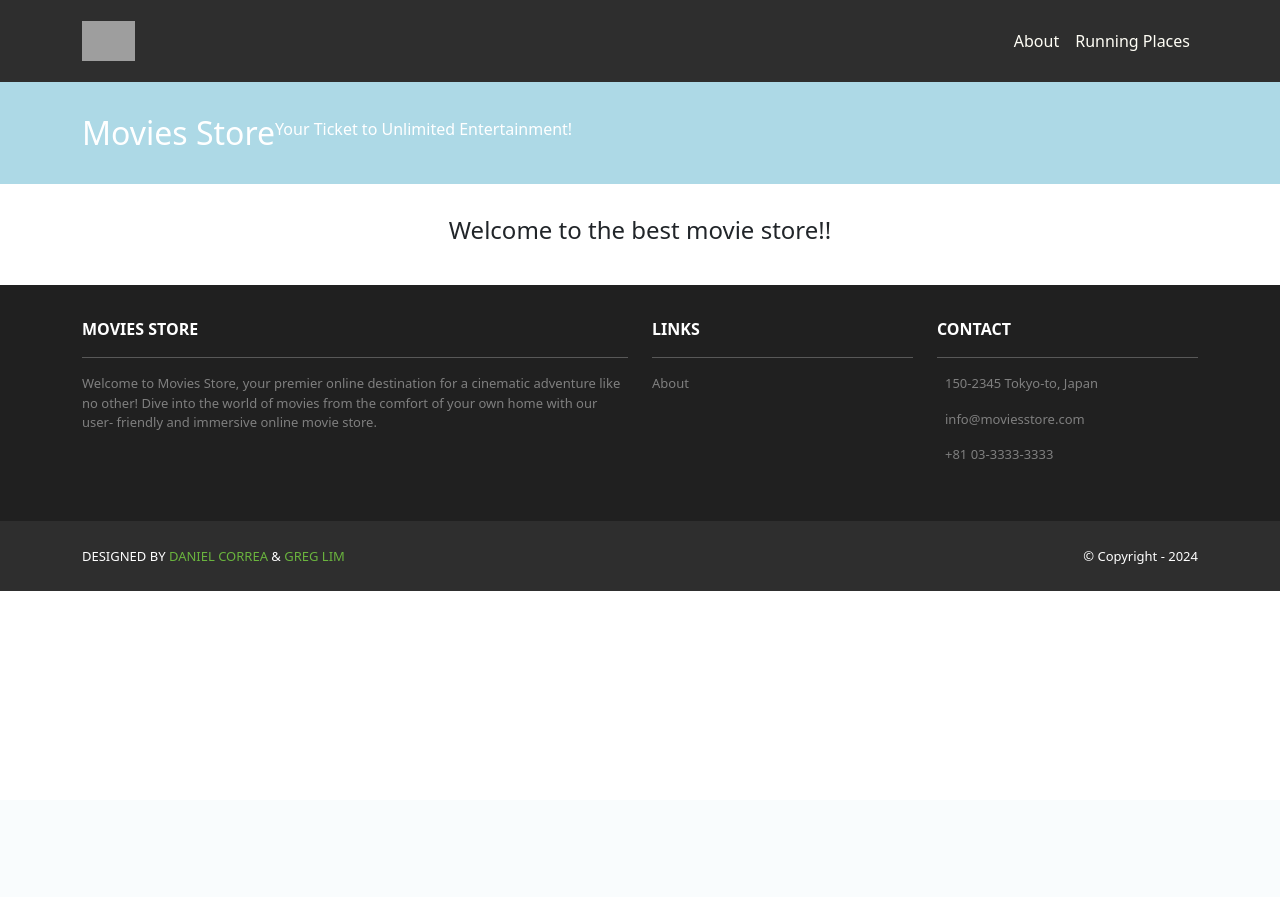
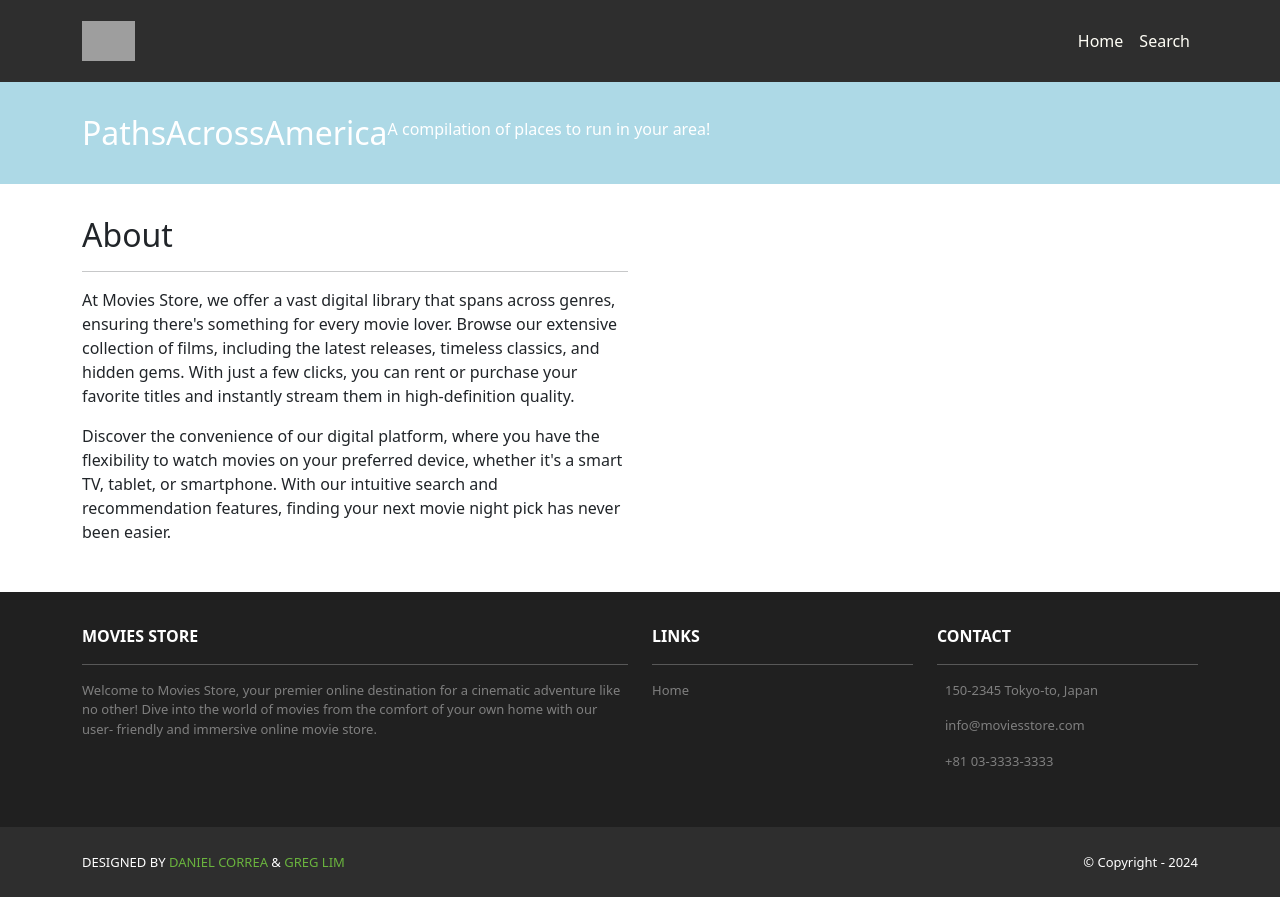
Before and after one commit to saloni-agshiker/PathsAcrossAmerica, a Django app: page / in a window 1280 px wide. Before the commit the page ends 591 px from the top, so only its background shows below. Run offline with Django 5.2, Linux system fonts and the light colour scheme; some libraries are stand-ins or nearby versions; some web fonts are replaced; grey boxes are pictures that could not be loaded.

Commit message:
Combined the home and about page, started working on the search page.

```diff
--- a/pathsacrossamerica/home/templates/home/index.html
+++ b/pathsacrossamerica/home/templates/home/index.html
@@ -4,15 +4,36 @@
            py-4">
   <div class="container d-flex align-items-center flex-
   column pt-2">
-    <h2>Movies Store</h2>
-    <p>Your Ticket to Unlimited Entertainment!</p>
+    <h2>PathsAcrossAmerica</h2>
+    <p>A compilation of places to run in your area!</p>
   </div>
 </header>
 <div class="p-3">
   <div class="container">
     <div class="row mt-3">
-      <div class="col mx-auto text-center mb-3">
-        <h4>Welcome to the best movie store!!</h4>
+      <div class="col-md-6 mx-auto mb-3">
+        <h2>About</h2>
+        <hr />
+        <p>
+           At Movies Store, we offer a vast digital library
+           that spans across genres, ensuring there's
+           something for every movie lover. Browse our
+           extensive collection of films, including the
+           latest releases, timeless classics, and hidden
+           gems. With just a few clicks, you can rent or
+           purchase your favorite titles and instantly
+           stream them in high-definition quality.
+        </p>
+        <p>
+          Discover the convenience of our digital platform,
+          where you have the flexibility to watch movies
+          on your preferred device, whether it's a smart
+          TV, tablet, or smartphone. With our intuitive
+          search and recommendation features, finding your
+          next movie night pick has never been easier.
+        </p>
+      </div>
+      <div class="col-md-6 mx-auto mb-3 text-center">
       </div>
     </div>
   </div>
--- a/pathsacrossamerica/home/urls.py
+++ b/pathsacrossamerica/home/urls.py
@@ -3,5 +3,4 @@ from . import views
 
 urlpatterns = [
     path('', views.index, name='home.index'),
-    path('about', views.about, name='home.about'),
 ]
--- a/pathsacrossamerica/home/views.py
+++ b/pathsacrossamerica/home/views.py
@@ -5,8 +5,3 @@ def index(request):
     template_data = {}
     template_data['title'] = 'Paths Across America'
     return render(request, 'home/index.html', {'template_data': template_data})
-
-def about(request):
-    template_data = {}
-    template_data['title'] = 'About'
-    return render(request, 'home/about.html', {'template_data': template_data})
--- a/pathsacrossamerica/pathsacrossamerica/templates/base.html
+++ b/pathsacrossamerica/pathsacrossamerica/templates/base.html
@@ -45,9 +45,9 @@
              id="navbarNavAltMarkup">
           <div class="navbar-nav ms-auto navbar-ml">
             <a class="nav-link"
-               href="{% url 'home.about' %}">About</a>
+               href="{% url 'home.index' %}">Home</a>
             <a class="nav-link" href=
-              "{% url 'running_places.index' %}">Running Places</a>
+              "{% url 'running_places.index' %}">Search</a>
           </div>
         </div>
       </div>
@@ -78,8 +78,8 @@
             <b>LINKS</b>
             <hr />
             <p><a class="nav-link"
-              href="{% url 'home.about' %}">
-              About
+              href="{% url 'home.index' %}">
+              Home
             </a></p>
           </div>
           <div class="col-md-3 col-lg-3 col-xl-3 mx-auto
```
Also changed, not shown: pathsacrossamerica/home/templates/home/about.html (deleted, +0 -37 lines), pathsacrossamerica/running_places/templates/running_places/index.html (+19 -1 lines), pathsacrossamerica/running_places/views.py (+8 -1 lines).
